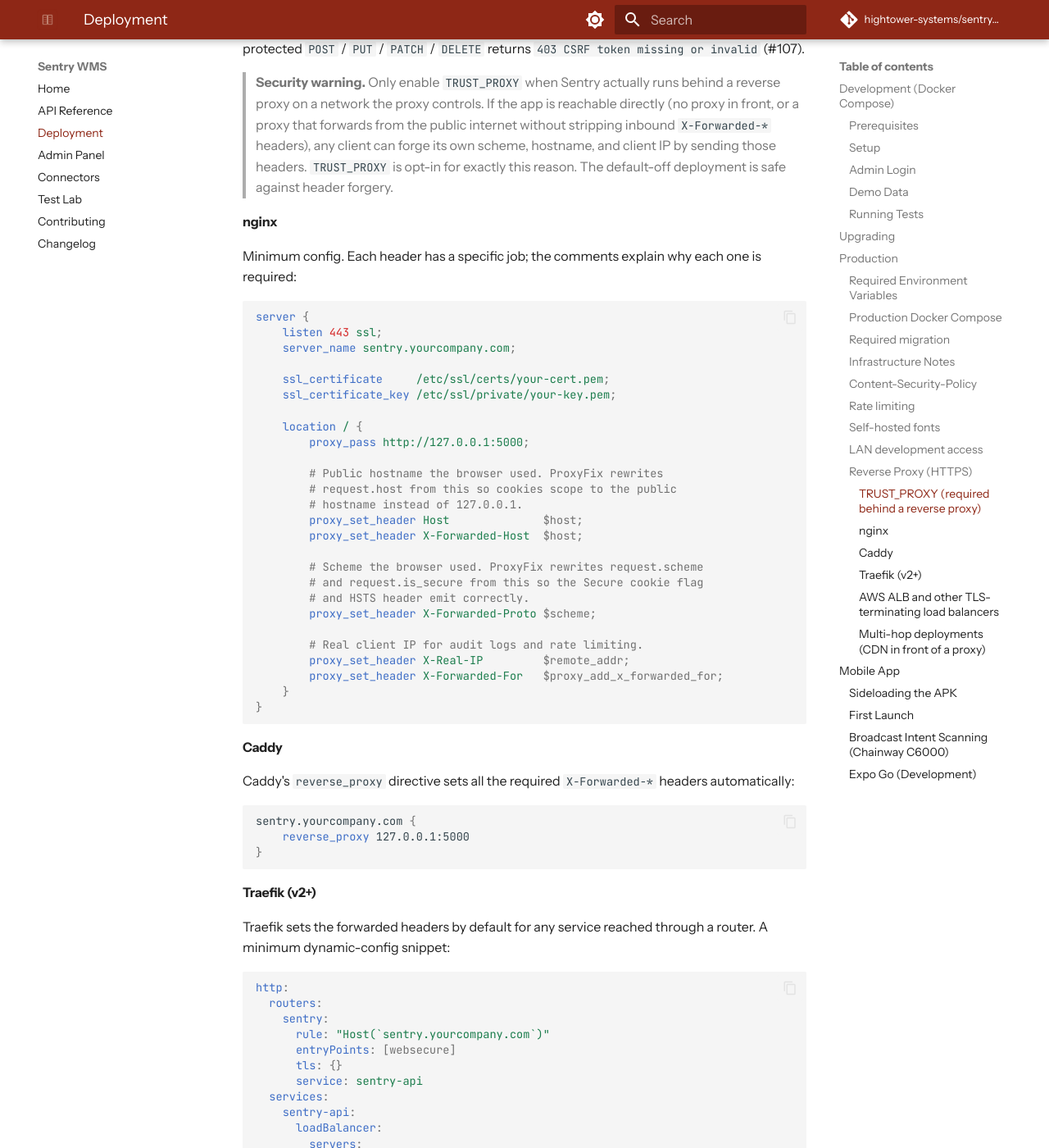
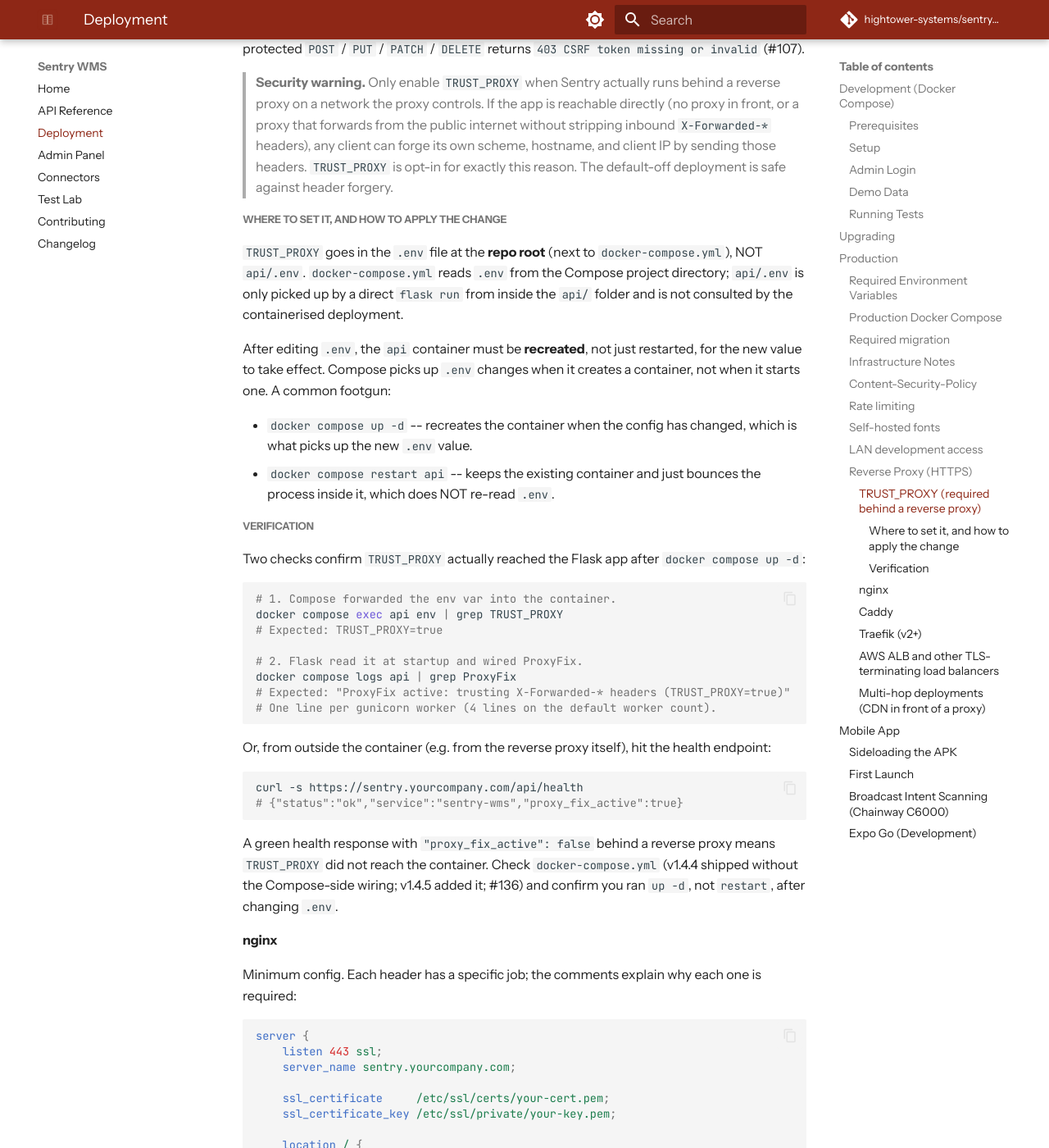
Before and after one commit to hightower-systems/sentry-wms, an MkDocs documentation site: the page built from docs/deployment.md, in a window 1280 px wide and 1400 px high, scrolled down 4985 px. Shown: the whole window at 82% size. Built offline with MkDocs 1.6.1 and Material for MkDocs 9.7.7, drawn with Linux system fonts in a browser that asks for light colours; comment, search, counter and statistics services are not loaded.

Commit message:
docs: deployment.md reverse proxy section clarifies .env location and verification steps
Three clarifications in the existing TRUST_PROXY subsection, each
addressing a footgun Fruxh hit (or almost hit) while installing
v1.4.4:

1. TRUST_PROXY goes in .env at the repo root, NOT api/.env. The
   docker-compose.yml deployment path reads the Compose project
   .env; api/.env is only relevant for a direct flask run from the
   api/ folder. Calling this out prevents a wasted diagnostic loop
   where TRUST_PROXY sits in the wrong file and never reaches the
   container.

2. After editing .env, use `docker compose up -d`, NOT
   `docker compose restart api`. Compose picks up .env changes on
   container creation; restart keeps the existing container and
   bounces the process inside it without re-reading .env. This is
   the most common way to set TRUST_PROXY=true correctly and still
   see ProxyFix stay off.

3. Two verification commands plus the /api/health curl path. The
   operator can now confirm the wiring end-to-end without reading
   app internals: `docker compose exec api env | grep TRUST_PROXY`
   for the Compose side, `docker compose logs api | grep ProxyFix`
   for the Flask side, and `curl /api/health` from the proxy for
   the external view. Each check is independent, so a failure on
   any one narrows the diagnosis to that layer.

The v1.4.5 Compose-wiring fix itself (#136) is referenced inline so
operators upgrading from v1.4.4 know which release picked up the
Compose side of the #107 fix.

Refs #136, refs #107

````diff
--- a/docs/deployment.md
+++ b/docs/deployment.md
@@ -219,6 +219,39 @@
 
 > **Security warning.** Only enable `TRUST_PROXY` when Sentry actually runs behind a reverse proxy on a network the proxy controls. If the app is reachable directly (no proxy in front, or a proxy that forwards from the public internet without stripping inbound `X-Forwarded-*` headers), any client can forge its own scheme, hostname, and client IP by sending those headers. `TRUST_PROXY` is opt-in for exactly this reason. The default-off deployment is safe against header forgery.
 
+##### Where to set it, and how to apply the change
+
+`TRUST_PROXY` goes in the `.env` file at the **repo root** (next to `docker-compose.yml`), NOT `api/.env`. `docker-compose.yml` reads `.env` from the Compose project directory; `api/.env` is only picked up by a direct `flask run` from inside the `api/` folder and is not consulted by the containerised deployment.
+
+After editing `.env`, the `api` container must be **recreated**, not just restarted, for the new value to take effect. Compose picks up `.env` changes when it creates a container, not when it starts one. A common footgun:
+
+- `docker compose up -d` -- recreates the container when the config has changed, which is what picks up the new `.env` value.
+- `docker compose restart api` -- keeps the existing container and just bounces the process inside it, which does NOT re-read `.env`.
+
+##### Verification
+
+Two checks confirm `TRUST_PROXY` actually reached the Flask app after `docker compose up -d`:
+
+```bash
+# 1. Compose forwarded the env var into the container.
+docker compose exec api env | grep TRUST_PROXY
+# Expected: TRUST_PROXY=true
+
+# 2. Flask read it at startup and wired ProxyFix.
+docker compose logs api | grep ProxyFix
+# Expected: "ProxyFix active: trusting X-Forwarded-* headers (TRUST_PROXY=true)"
+# One line per gunicorn worker (4 lines on the default worker count).
+```
+
+Or, from outside the container (e.g. from the reverse proxy itself), hit the health endpoint:
+
+```bash
+curl -s https://sentry.yourcompany.com/api/health
+# {"status":"ok","service":"sentry-wms","proxy_fix_active":true}
+```
+
+A green health response with `"proxy_fix_active": false` behind a reverse proxy means `TRUST_PROXY` did not reach the container. Check `docker-compose.yml` (v1.4.4 shipped without the Compose-side wiring; v1.4.5 added it; #136) and confirm you ran `up -d`, not `restart`, after changing `.env`.
+
 #### nginx
 
 Minimum config. Each header has a specific job; the comments explain why each one is required:
````
